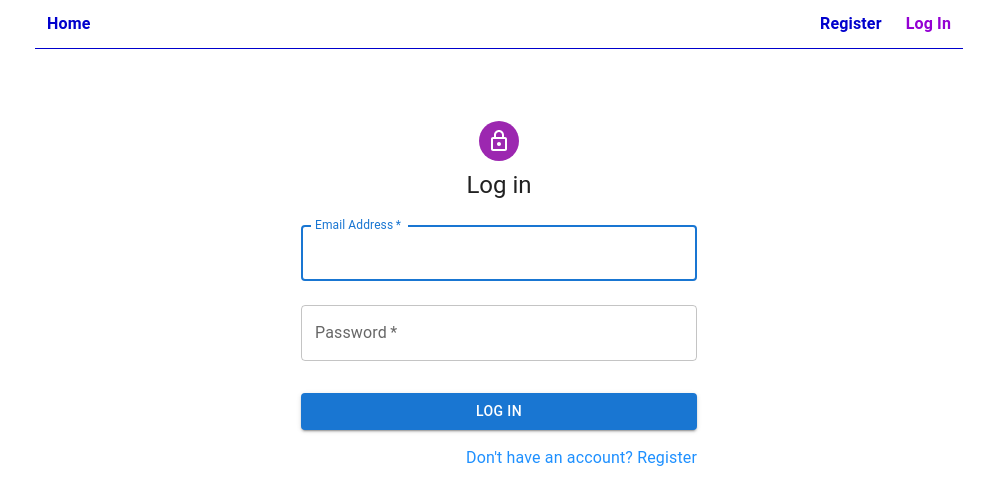
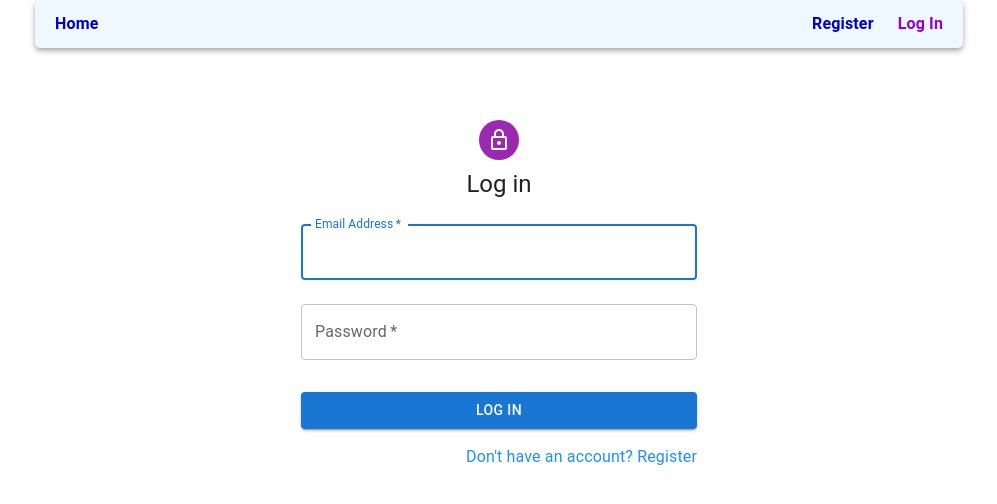
Before and after one commit to Dmytro-Lys/goit-react-hw-08-phonebook, a React (Create React App) app: page /goit-react-hw-08-phonebook/login in a window 1280 px wide. Shown: the top 504 px of the page, without its empty margins (141-1138 px from the left). Built offline with nearby package versions, Linux system fonts and the light colour scheme.

Commit message:
PropTypes, styled AppBar

```diff
--- a/src/components/AppBar/AppBar.module.css
+++ b/src/components/AppBar/AppBar.module.css
@@ -1,7 +1,15 @@
 .header {
+  top: 0;
+  left: 0;
   display: flex;
+  position: sticky;
+  z-index: 10;
   justify-content: space-between;
   align-items: center;
-  margin-bottom: 16px;
-  border-bottom: 1px solid mediumblue;
+  padding-left: 8px;
+  border-radius: 5px;
+  padding-right: 8px;
+  background-color: aliceblue;
+  box-shadow: 0px 2px 4px -1px rgba(0, 0, 0, 0.2),
+    0px 4px 5px 0px rgba(0, 0, 0, 0.14), 0px 1px 10px 0px rgba(0, 0, 0, 0.12);
 }
--- a/src/components/PrivateRoute.jsx
+++ b/src/components/PrivateRoute.jsx
@@ -1,6 +1,7 @@
 import { Navigate } from 'react-router-dom';
 import { useSelector } from "react-redux";
 import { selectIsLoggedIn, selectIsRefreshing } from '../redux/auth/selectors';
+import PropTypes from "prop-types";
 
 /**
  * - If the route is private and the user is logged in, render the component
@@ -14,3 +15,8 @@ export const PrivateRoute = ({ component: Component, redirectTo = '/' }) => {
 
   return shouldRedirect ? <Navigate to={redirectTo} /> : Component;
 };
+
+PrivateRoute.propTypes = {
+  component: PropTypes.object.isRequired,
+  redirectTo: PropTypes.string
+}
--- a/src/components/RestrictedRoute.jsx
+++ b/src/components/RestrictedRoute.jsx
@@ -1,6 +1,7 @@
 import { useSelector } from "react-redux";
 import { selectIsLoggedIn } from '../redux/auth/selectors';
 import { Navigate } from 'react-router-dom';
+import PropTypes from "prop-types";
 
 /**
  * - If the route is restricted and the user is logged in, render a <Navigate> to redirectTo
@@ -12,3 +13,8 @@ export const RestrictedRoute = ({ component: Component, redirectTo = '/' }) => {
 
   return isLoggedIn ? <Navigate to={redirectTo} /> : Component;
 };
+
+RestrictedRoute.propTypes = {
+  component: PropTypes.object.isRequired,
+  redirectTo: PropTypes.string
+}
--- a/src/pages/Contacts.jsx
+++ b/src/pages/Contacts.jsx
@@ -24,7 +24,6 @@ const Contacts = () => {
     <ThemeProvider theme={defaultTheme}>
       <Container component="main" maxWidth="sm">
        <CssBaseline />
-        <h1 className={css.title}>Phonebook</h1>
         <h2 className={css.title}>Add contact</h2>
         <Container component="section" maxWidth="xs">
           <ContactForm />
--- a/src/pages/Home.module.css
+++ b/src/pages/Home.module.css
@@ -1,4 +1,5 @@
 .container {
+  margin-top: 0;
   min-height: calc(100vh - 50px);
   display: flex;
   justify-content: center;
@@ -13,5 +14,5 @@
   text-align: center;
   padding: 20px;
   margin-top: calc(20vh);
-  color: mediumblue;
+  color: darkblue;
 }
```
